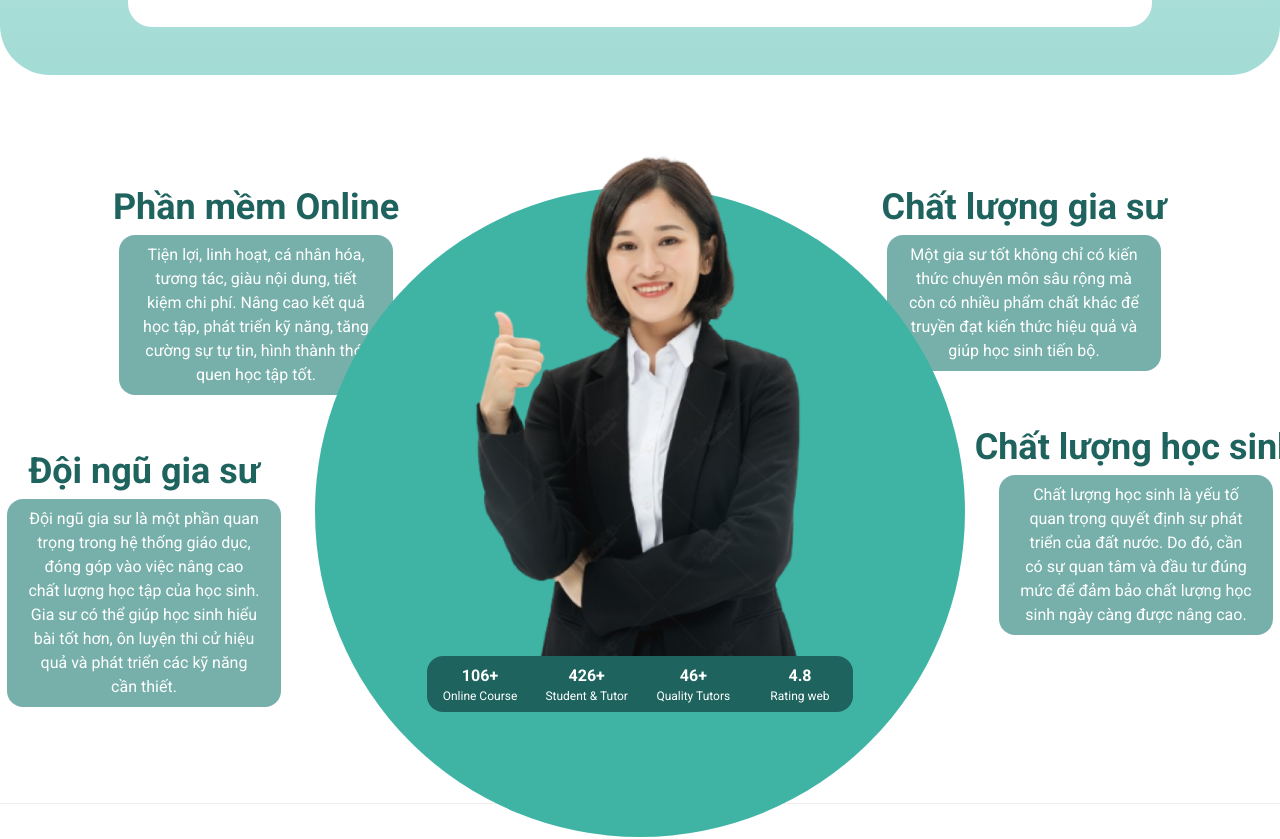
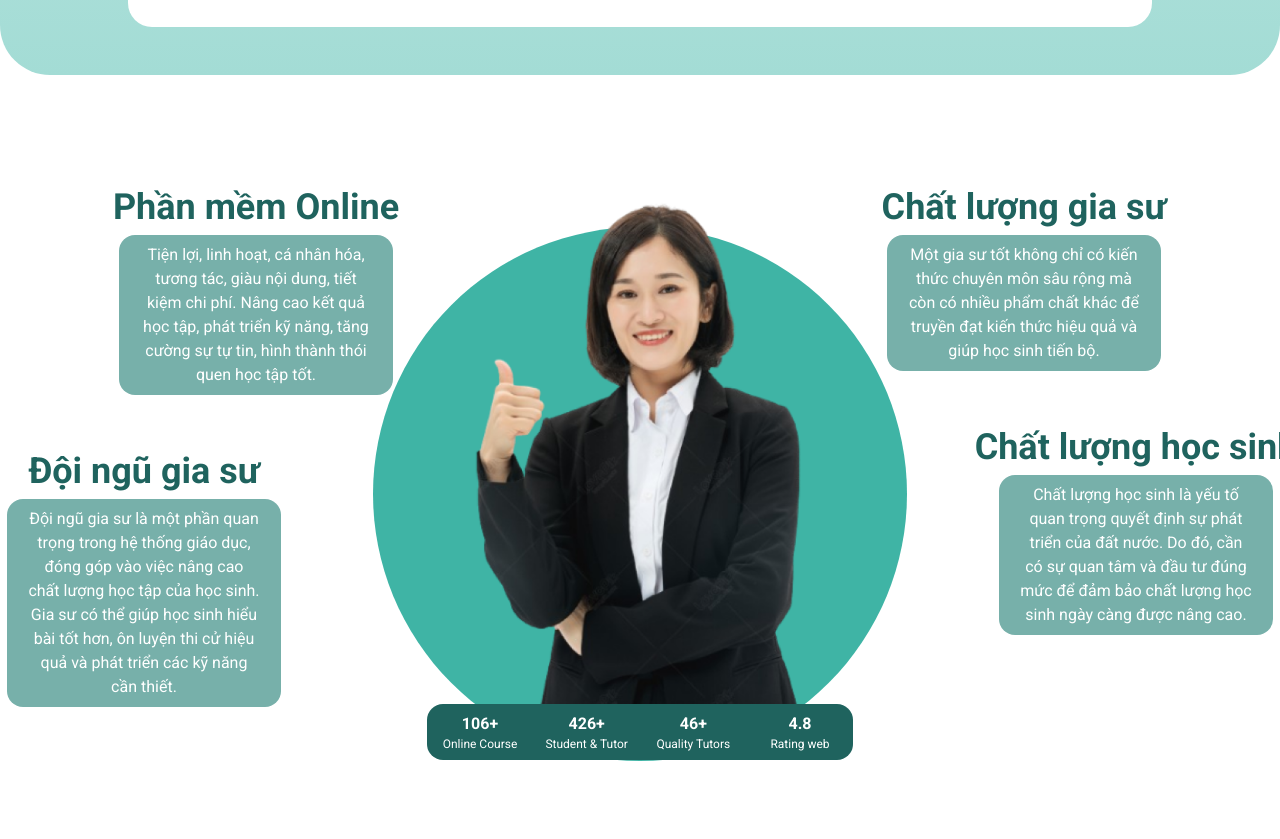
Before and after one commit to lethucthanhtu/exe-edu-connect-fe, a React (Vite) app: page /landing in a window 1280 px wide. Shown: the part 1540-2379 px from the top of the page. Built offline with nearby package versions, Linux system fonts and the light colour scheme; some icons are missing; what tailwindcss-animated would draw is missing.

Commit message:
fix section 3 landing page

```diff
--- a/src/pages/landing.tsx
+++ b/src/pages/landing.tsx
@@ -377,9 +377,9 @@ export default function Landing() {
               </div>
             </div>
 
-            <div className='relative flex justify-center size-full mb-12'>
-              <div className='z-10 aspect-square rounded-full bg-primary-sub h-[125%]'></div>
-              <div className='z-20 absolute -top-12'>
+            <div className='relative flex justify-center size-full'>
+              <div className='z-10 top-10 absolute aspect-square rounded-full bg-primary-sub w-[125%]'></div>
+              <div className='z-20'>
                 <img className='' src={landing_body3_people1} />
                 <div className='w-full h-auto py-2 grid grid-cols-4 bg-primary text-white rounded-2xl'>
                   <div className='flex flex-col items-center'>
```
